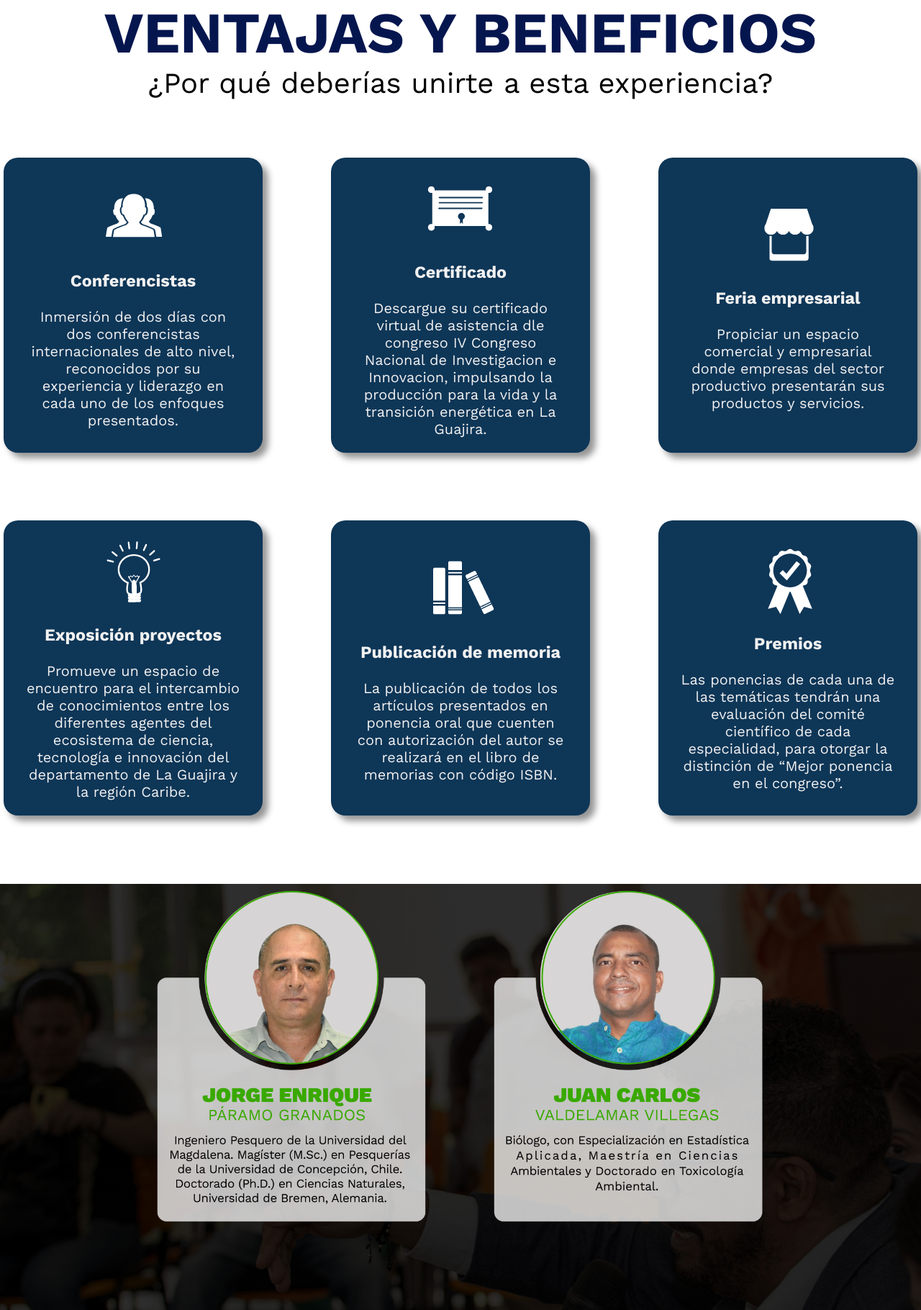
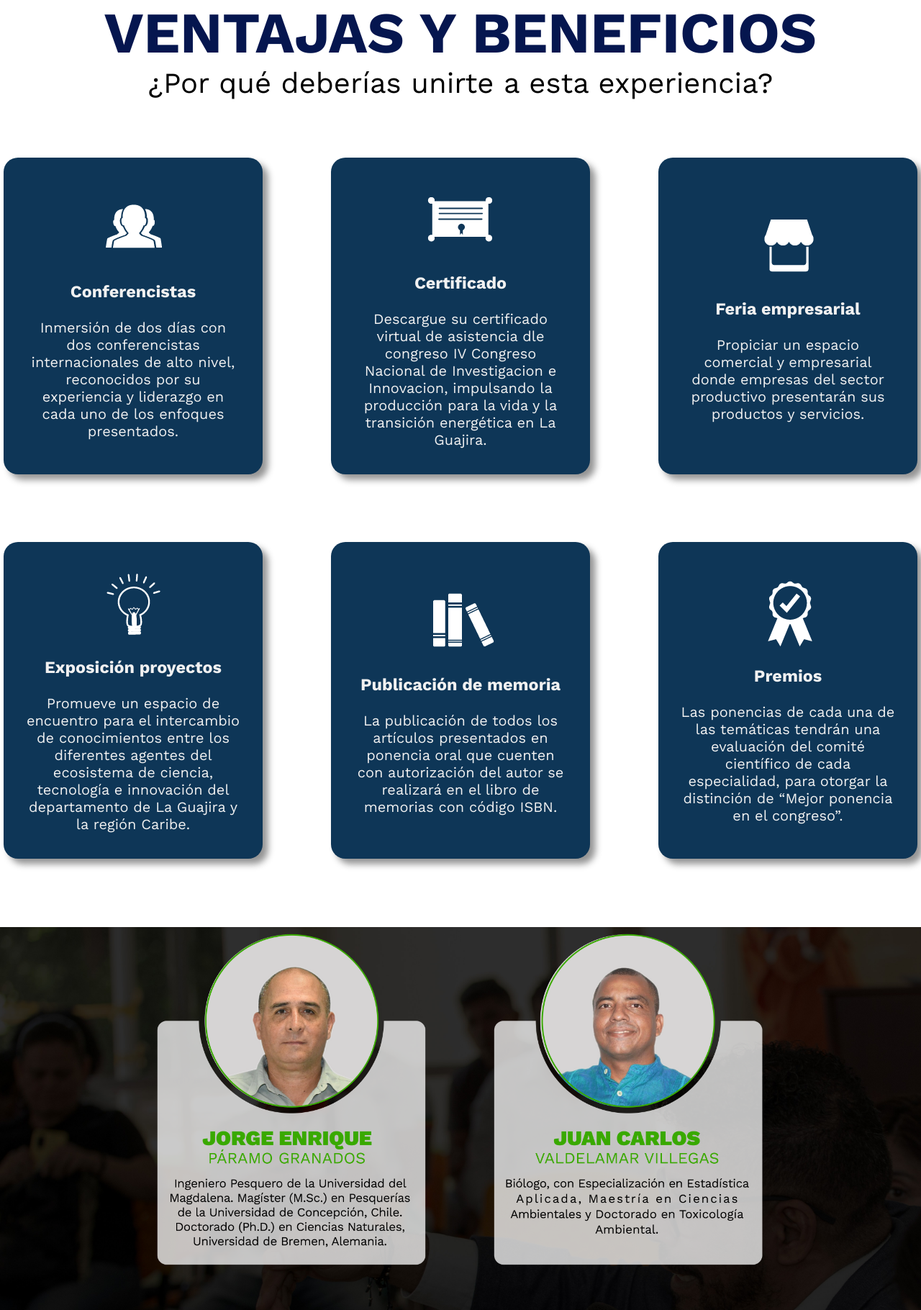
Before and after one commit to daniela28288/Congreso, a PHP site: page / in a window 1280 px wide. Shown: the part 3719-5539 px from the top of the page at 72% size. Run offline with PHP 8.4, Linux system fonts and the light colour scheme.

Commit message:
Se aumentó el tamaño de la unidad de pixeles en recuadros

```diff
--- a/index.css
+++ b/index.css
@@ -123,7 +123,7 @@ header a:hover{
     align-items: center;
     background-color: rgb(14, 54, 87);
     width: 300px;
-    height: 350px;
+    height: 380px;
     border-radius: 20px;
     color: rgb(241, 241, 241);
     padding: 30px;
```
